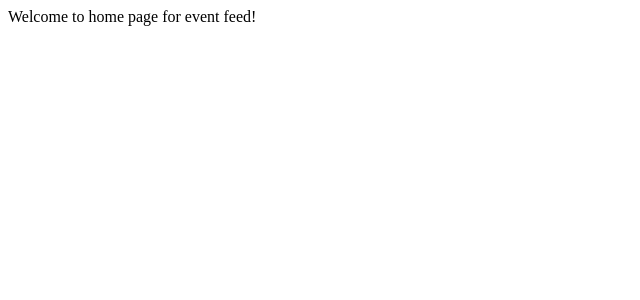
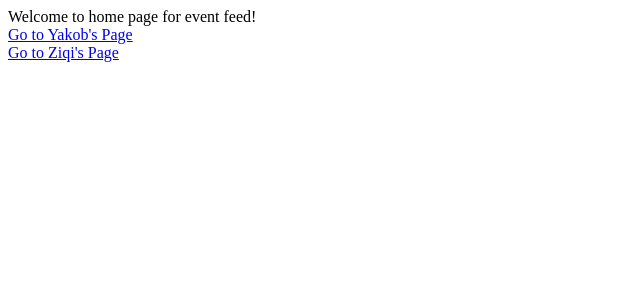
Before and after one commit to devosu/research-mentorship-frontend, a React (Create React App) app: page / in a window 1280 px wide. Shown: the top 300 px of the page, without its empty margins (0-640 px from the left). Built offline with nearby package versions, Linux system fonts and the light colour scheme.

Commit message:
edited main page

```diff
--- a/src/pages/Home.js
+++ b/src/pages/Home.js
@@ -1,7 +1,13 @@
 import "../static/index.css";
 
 const Home = () => {
-  return <div>Welcome to home page for event feed!</div>;
+  return (
+    <>
+      <div>Welcome to home page for event feed!</div>
+  <a href='/yakob'>Go to Yakob's Page</a><br></br>
+  <a href='/ziqi'>Go to Ziqi's Page</a>
+    </>
+  );
 };
 
 export default Home;
```
